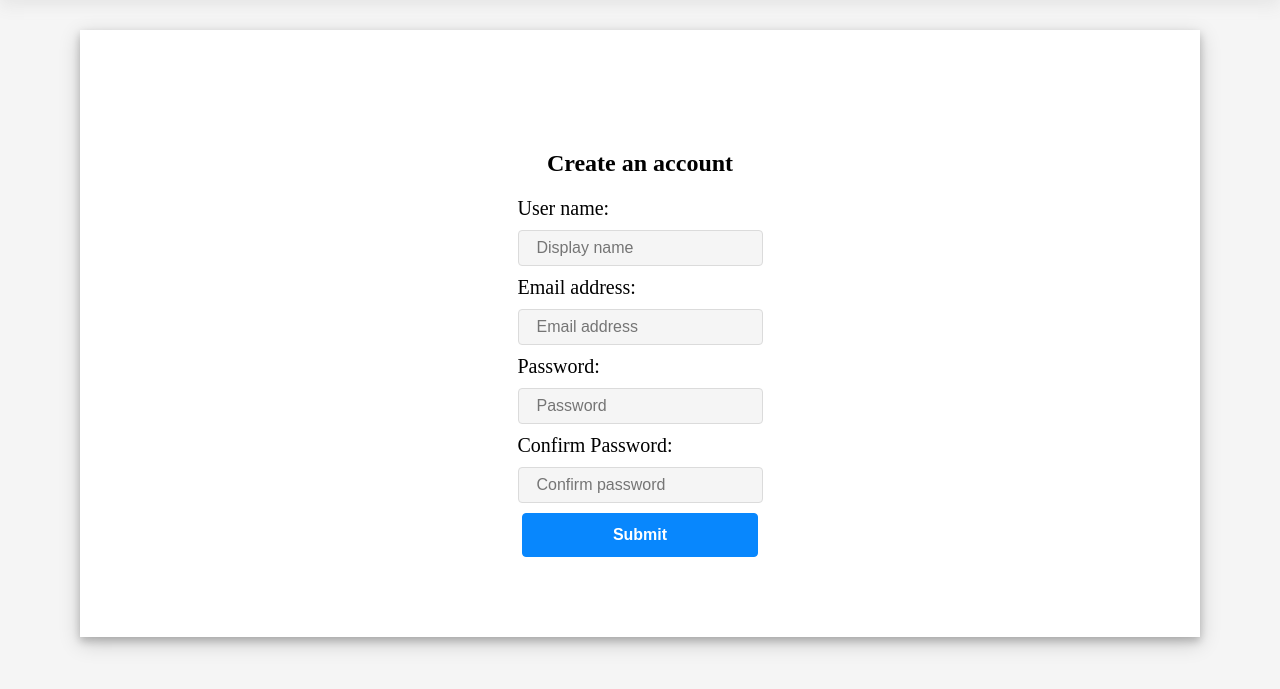
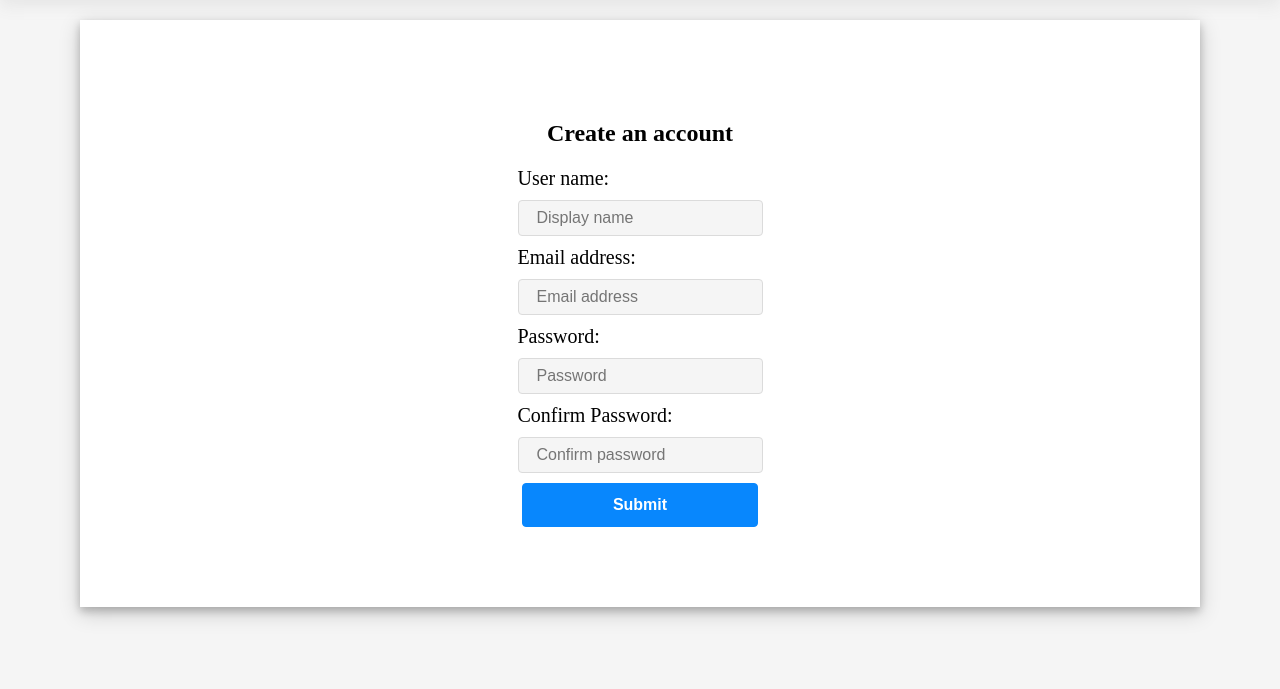
Before and after one commit to calvinpete/To-do-list-app, a Python web app: template templates/UI/signup.html in a window 1280 px wide. Shown: the part 68-757 px from the top of the page. Run offline with Jinja, Linux system fonts and the light colour scheme; the template is opened without the code that fills it, so the values that code supplies are empty.

Commit message:
[Delivers #160444184] add style to signup page

```diff
--- a/static/styles/signup.css
+++ b/static/styles/signup.css
@@ -5,13 +5,13 @@
     align-items: center;
     box-sizing: border-box;
     max-width: 100%;
-    padding-top: 100px;
+    padding-top: 80px;
     padding-bottom: 80px;
     padding-left: 10px;
     padding-right: 10px;
     margin-left: 80px;
     margin-right: 80px;
-    margin-top: 30px;
+    margin-top: 20px;
     margin-bottom: 10px;
     background-color: #ffffff;
     box-shadow: 0 4px 8px 0 rgba(0, 0, 0, 0.2), 0 6px 20px 0 rgba(0, 0, 0, 0.19)
```
